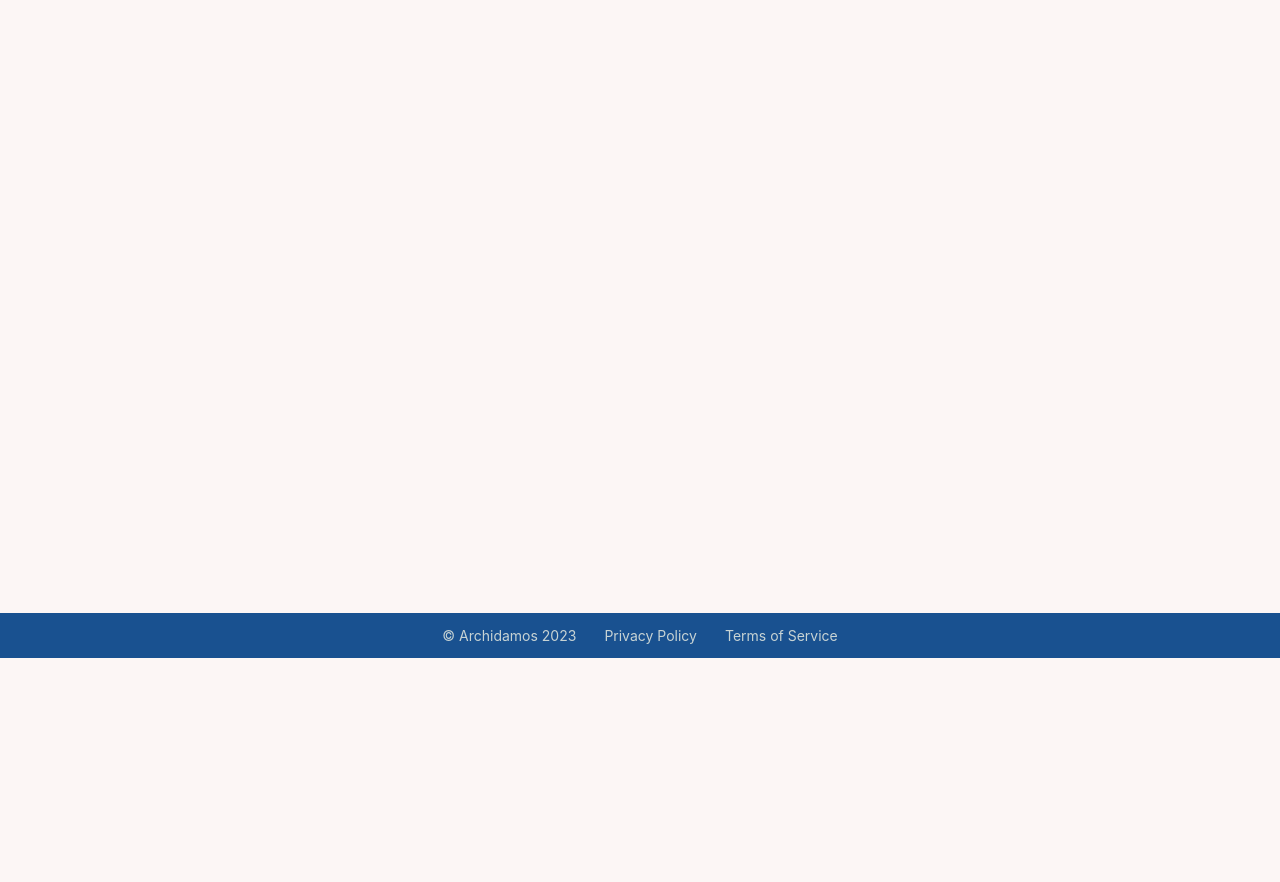
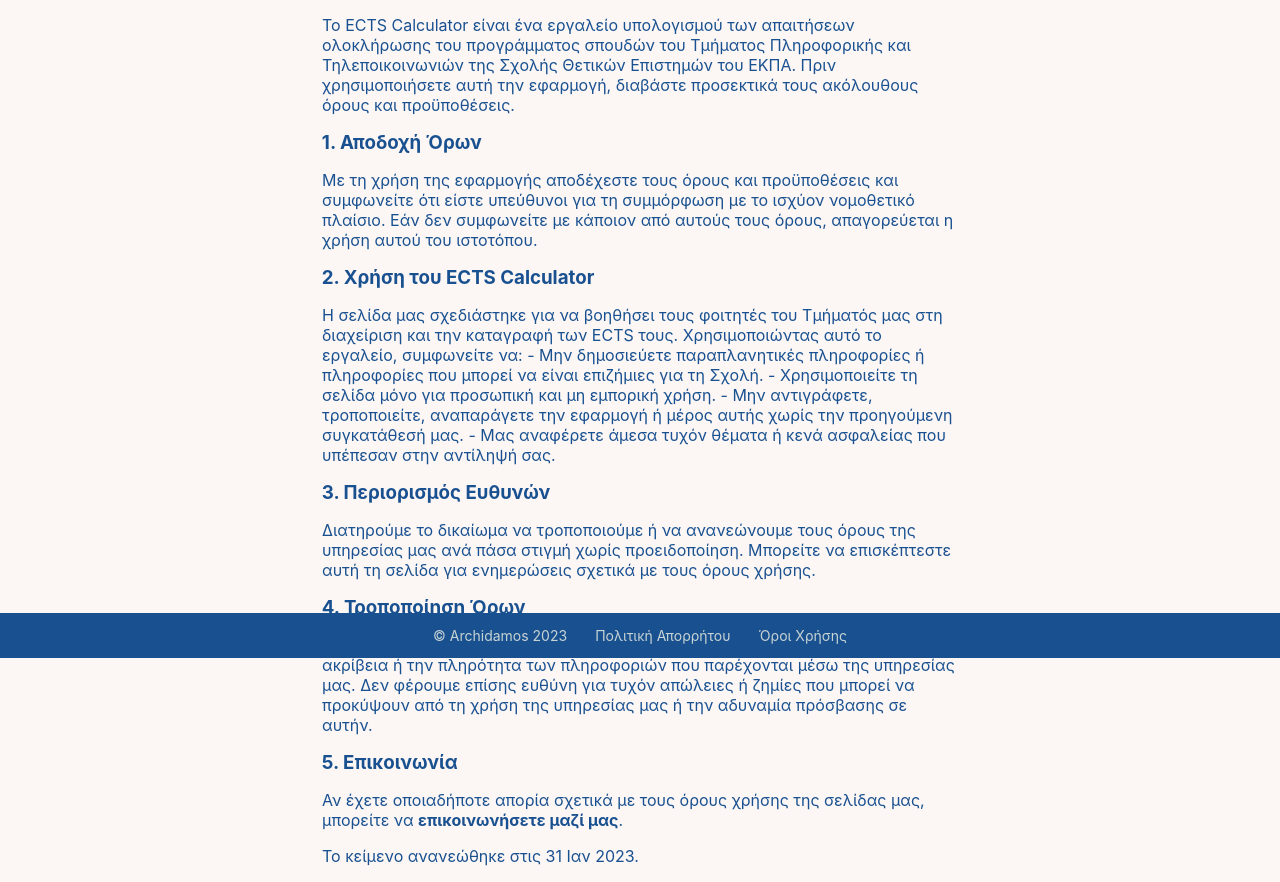
Before and after one commit to arxidamos/ECTS-Calculator, a React (Create React App) app: page /terms-of-service in a window 1280 px wide. Shown: the part 142-1024 px from the top of the page. Before the commit the page ends 800 px from the top, so only its background shows below. Built offline with nearby package versions, Linux system fonts and the light colour scheme; the HTML template or start-up script is replaced by a standard one.

Commit message:
Added terms of service page

```diff
--- a/src/App.js
+++ b/src/App.js
@@ -1,13 +1,13 @@
 import React from 'react';
 import { BrowserRouter, Route, Routes } from 'react-router-dom';
+import './App.css';
 import MainPage from './components/Pages/MainPage';
 import About from './components/Pages/About';
 import Contact from './components/Pages/Contact';
 import Navigation from './components/Navigation/Navigation';
 import Footer from './components/Footer/Footer';
 import PrivacyPolicy from './components/Pages/PrivacyPolicy';
-
-import './App.css';
+import TermsOfService from './components/Pages/TermsOfService';
 
 function App() {
   return (
@@ -19,6 +19,7 @@ function App() {
           <Route path="/about" element={ <About/> } />
           <Route path="/contact" element={ <Contact/> } />
           <Route path="/privacy-policy" element={ <PrivacyPolicy /> } />
+          <Route path="/terms-of-service" element={ <TermsOfService /> } />
         </Routes>
       </div>
       <Footer />
--- a/src/components/Footer/Footer.js
+++ b/src/components/Footer/Footer.js
@@ -7,10 +7,10 @@ const Footer = () => {
     <div className="footer">
       <p>© Archidamos {new Date().getFullYear()}</p>
       <p>
-        <Link to="/privacy-policy">Privacy Policy</Link>
+        <Link to="/privacy-policy">Πολιτική Απορρήτου</Link>
       </p>
       <p>
-        <Link to="/privacy-policy">Terms of Service</Link>
+        <Link to="/terms-of-service">Όροι Χρήσης</Link>
       </p>
     </div>
 
--- a/src/components/Pages/PrivacyPolicy.js
+++ b/src/components/Pages/PrivacyPolicy.js
@@ -5,7 +5,7 @@ import './PrivacyPolicy.css'
 const PrivacyPolicy = () => {
   return (
     <div className="privacy-policy">
-      <h2>Privacy Policy</h2>
+      <h2>Πολιτική Απορρήτου</h2>
       <p>
         Το κείμενο αυτό ορίζει τα δεδομένα που συλλέγουμε, τον τρόπο που χρησιμοποιούνται και τα μέτρα που λαμβάνονται για να διασφαλιστεί η προστασία τους.
       </p>
@@ -26,7 +26,7 @@ const PrivacyPolicy = () => {
         Το ECTS Calculator τηρεί πλήρως τον Γενικό Κανονισμό για την Προστασία Δεδομένων (GDPR) της Ευρωπαϊκής Ένωσης (ΕΕ). Οι πολίτες της ΕΕ έχουν το δικαίωμα της πρόσβασης στα προσωπικά τους δεδομένα, της αίτησης για διόρθωση ή διαγραφή τους και της άρνησης στη χρήση τους. Αν επιθυμείτε να ασκήσετε κάποιο από αυτά τα δικαιώματα, μπορείτε να <Link to="/contact"> επικοινωνήσετε μαζί μας</Link>.
       </p>
       <p>
-        Το παρόν κείμενο ανανεώθηκε στις 31 Ιαν 2023.
+        Το κείμενο ανανεώθηκε στις 31 Ιαν 2023.
       </p>
 
         {/* At [Your Website Name], we are committed to protecting the privacy and security of our users. This Privacy Policy sets out the type of information we collect, how we use it, and the steps we take to ensure that your data is protected.
--- /dev/null
+++ b/src/components/Pages/TermsOfService.js
@@ -0,0 +1,86 @@
+import React from 'react';
+import { Link } from 'react-router-dom';
+import './PrivacyPolicy.css'
+
+const TermsOfService = () => {
+  return (
+    <div className="privacy-policy">
+      <h2>Όροι Χρήσης</h2>
+      <p>
+        Το ECTS Calculator είναι ένα εργαλείο υπολογισμού των απαιτήσεων ολοκλήρωσης του προγράμματος σπουδών του Τμήματος Πληροφορικής και Τηλεποικοινωνιών της Σχολής Θετικών Επιστημών του ΕΚΠΑ. Πριν χρησιμοποιήσετε αυτή την εφαρμογή, διαβάστε προσεκτικά τους ακόλουθους όρους και προϋποθέσεις.
+      </p>
+      <h3>1. Αποδοχή Όρων</h3>
+      <p>
+        Με τη χρήση της εφαρμογής αποδέχεστε τους όρους και προϋποθέσεις και συμφωνείτε ότι είστε υπεύθυνοι για τη συμμόρφωση με το ισχύον νομοθετικό πλαίσιο. Εάν δεν συμφωνείτε με κάποιον από αυτούς τους όρους, απαγορεύεται η χρήση αυτού του ιστοτόπου.
+      </p>
+      <h3>2. Χρήση του ECTS Calculator</h3>
+      <p>
+        Η σελίδα μας σχεδιάστηκε για να βοηθήσει τους φοιτητές του Τμήματός μας στη διαχείριση και την καταγραφή των ECTS τους. Χρησιμοποιώντας αυτό το εργαλείο, συμφωνείτε να:
+
+        - Μην δημοσιεύετε παραπλανητικές πληροφορίες ή πληροφορίες που μπορεί να είναι επιζήμιες για τη Σχολή.
+
+        - Χρησιμοποιείτε τη σελίδα μόνο για προσωπική και μη εμπορική χρήση.
+
+        - Μην αντιγράφετε, τροποποιείτε, αναπαράγετε την εφαρμογή ή μέρος αυτής χωρίς την προηγούμενη συγκατάθεσή μας.
+
+        - Μας αναφέρετε άμεσα τυχόν θέματα ή κενά ασφαλείας που υπέπεσαν στην αντίληψή σας.
+      </p>
+      <h3>3. Περιορισμός Ευθυνών</h3>
+      <p>
+        Διατηρούμε το δικαίωμα να τροποποιούμε ή να ανανεώνουμε τους όρους της υπηρεσίας μας ανά πάσα στιγμή χωρίς προειδοποίηση. Μπορείτε να επισκέπτεστε αυτή τη σελίδα για ενημερώσεις σχετικά με τους όρους χρήσης.
+      </p>
+      <h3>4. Τροποποίηση Όρων</h3>
+      <p>
+        Το περιεχόμενο της σελίδας παρέχεται ως έχει. Δεν φέρουμε ευθύνη για την ακρίβεια ή την πληρότητα των πληροφοριών που παρέχονται μέσω της υπηρεσίας μας. Δεν φέρουμε επίσης ευθύνη για τυχόν απώλειες ή ζημίες που μπορεί να προκύψουν από τη χρήση της υπηρεσίας μας ή την αδυναμία πρόσβασης σε αυτήν.
+      </p>
+      <h3>5. Επικοινωνία</h3>
+      <p>
+        Αν έχετε οποιαδήποτε απορία σχετικά με τους όρους χρήσης της σελίδας μας, μπορείτε να <Link to="/contact"> επικοινωνήσετε μαζί μας</Link>.
+      </p>
+      <p>
+        Το κείμενο ανανεώθηκε στις 31 Ιαν 2023.
+      </p>
+
+        {/* Welcome to our ECTS tool for university curriculum! Before you start using this app, please read the following terms and conditions carefully.
+
+          Acceptance of Terms
+
+          By accessing or using our ECTS tool, you agree to be bound by these Terms and Conditions, all applicable laws and regulations, and agree that you are responsible for compliance with any applicable local laws. If you do not agree with any of these terms, you are prohibited from using or accessing this site.
+
+              Use of the ECTS Tool
+
+          Our ECTS tool is designed to help students and faculty members manage and track academic credits for university courses. By using this tool, you agree to:
+
+              Provide accurate and complete information about yourself, including your name, email address, and any other requested information.
+
+              Use the tool only for its intended purposes and in accordance with these Terms and Conditions.
+
+              Not use the tool for any illegal or unauthorized purposes.
+
+              Not copy, modify, distribute, sell, or transfer any part of the tool without our prior written consent.
+
+              Report any security issues or vulnerabilities you discover to us immediately.
+
+              Data Privacy
+
+          We take the privacy and security of your data seriously. By using our ECTS tool, you agree to our Privacy Policy, which outlines how we collect, use, and protect your personal information. We will never share your data with third parties without your explicit consent, unless required by law.
+
+              Intellectual Property
+
+          Our ECTS tool and all of its content, features, and functionality are owned by us or our licensors and are protected by copyright, trademark, and other intellectual property laws. You may not reproduce, distribute, modify, or create derivative works of any part of our ECTS tool without our prior written consent.
+
+              Disclaimer of Warranties and Limitation of Liability
+
+          Our ECTS tool is provided on an "as is" and "as available" basis. We make no warranties, express or implied, regarding the operation of the tool or the information, content, materials, or products included in it. We will not be liable for any damages arising from the use of the tool, including but not limited to direct, indirect, incidental, punitive, and consequential damages.
+
+              Changes to the Terms and Conditions
+
+          We reserve the right to modify these Terms and Conditions at any time. Your continued use of the ECTS tool after any changes to the Terms and Conditions will constitute your acceptance of those changes.
+
+          If you have any questions or concerns about these Terms and Conditions, please contact us at [contact email address].
+        */}
+    </div>
+  );
+};
+
+export default TermsOfService;
```
